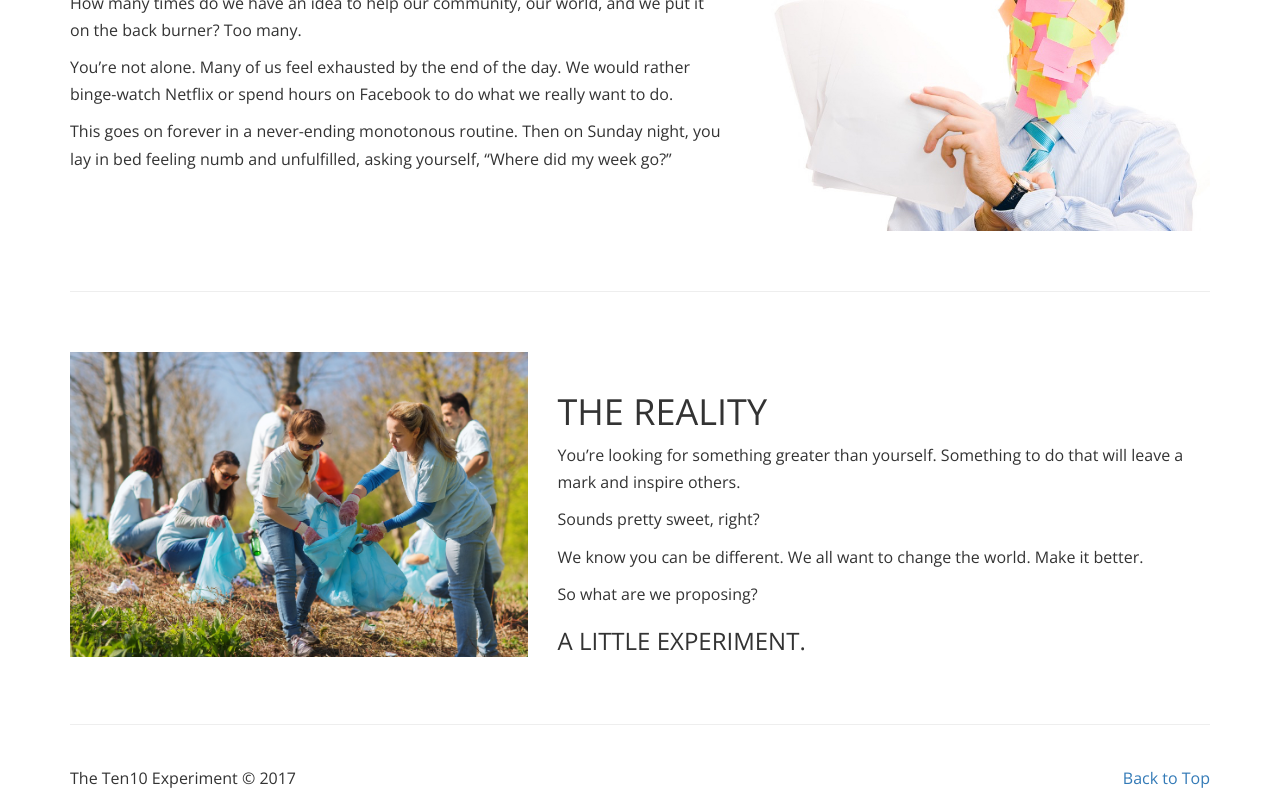
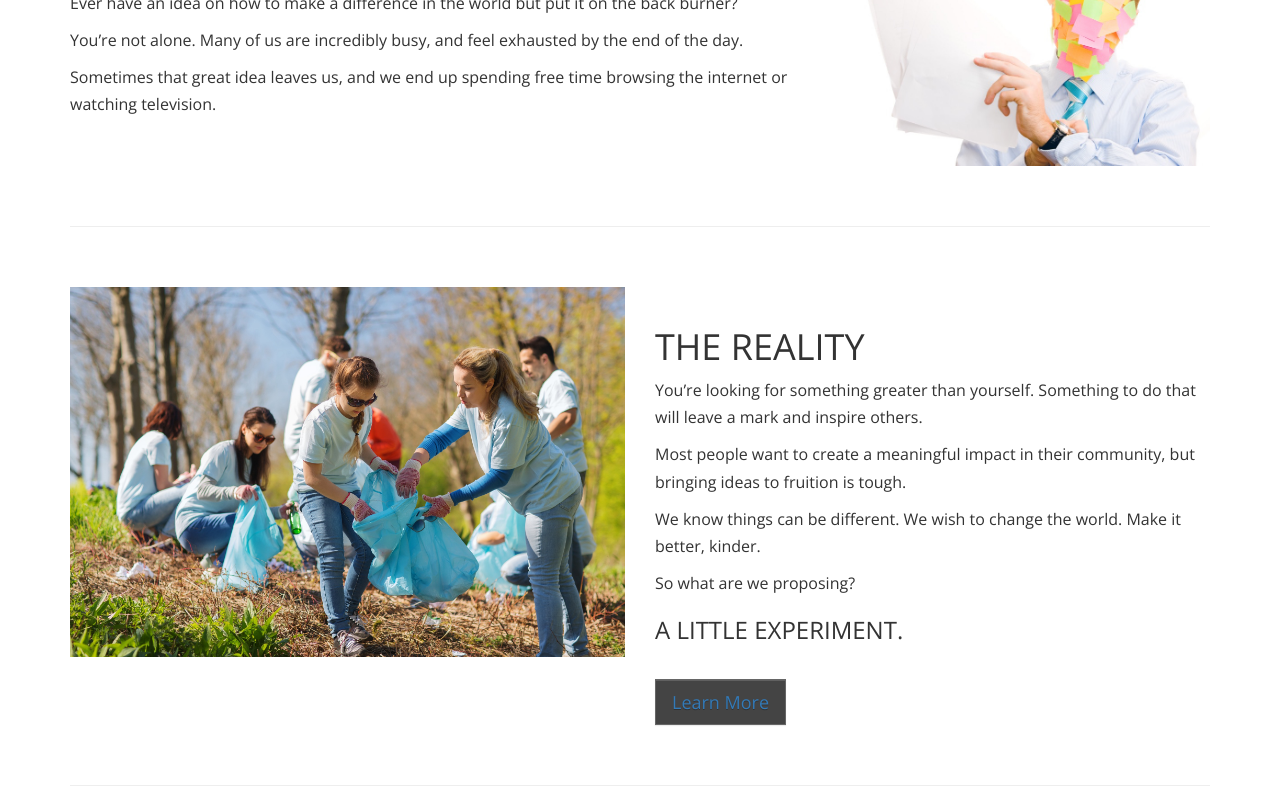
Before and after one commit to JRigelo/Ten10, a plain HTML site: page index.html in a window 1280 px wide. Shown: the part 413-1204 px from the top of the page. Drawn offline with nearby package versions, Linux system fonts and the light colour scheme.

Commit message:
upgrade content

```diff
--- a/index.html
+++ b/index.html
@@ -41,36 +41,45 @@
         <div class="jumbotron">
         <div class="container top">
         <h1>Creating a Better World</h1>
-        <h3>With the help from good friends</h3>
+        <h3>With help from good friends</h3>
         </div>
         </div>
     </header>
     <div class="container sec">
         <div class="row">
-        <div class="col-md-7 main-space">
+        <div class="col-md-8 main-space">
         <h2 class="main-head">Does This Sound Familiar?</h2>
-        <p>How many times do we have an idea to help our community, our world, and we put it on the back burner? Too many.</p>
-        <p>You’re not alone. Many of us feel exhausted by the end of the day. We would rather binge-watch Netflix or spend hours on Facebook to do what we really want to do.</p>
-        <p>This goes on forever in a never-ending monotonous routine. Then on Sunday night, you lay in bed feeling numb and unfulfilled, asking yourself, “Where did my week go?”</p>
+        <p>Ever have an idea on how to make a difference in the world but put
+           it on the back burner?</p>
+        <p>You’re not alone. Many of us are incredibly busy, and feel exhausted
+           by the end of the day.</p>
+        <p>Sometimes that great idea leaves us, and we end up spending free
+           time browsing the internet or watching television.</p>
         </div>
-        <div class="col-md-5">
+        <div class="col-md-4">
         <img class="featurette-image img-responsive center-block" src="img/too_busy.jpg" width="120%">
         </div>
         </div>
          <hr class="main-divider">
         <div class="row">
-        <div class="col-md-7 col-md-push-5 main-space">
+        <div class="col-md-6 col-md-push-6 main-space">
             <h2 class="second-head">The Reality</h2>
-        <p>You’re looking for something greater than yourself. Something to do that will leave a mark and inspire others.</p>
-        <p>Sounds pretty sweet, right?</p>
-        <p>We know you can be different. We all want to change the world. Make it better.</p>
+        <p>You’re looking for something greater than yourself. Something to do
+           that will leave a mark and inspire others.</p>
+        <p>Most people want to create a meaningful impact in their community,
+           but bringing ideas to fruition is tough.</p>
+        <p>We know things can be different. We wish to change the world.
+           Make it better, kinder.</p>
         <p>So what are we proposing?</p>
         <h3>A little experiment.</h3>
+        <button type="button" class="btn btn-lg btn-default">
+        <a href="starthere.html">Learn More</a></button>
         </div>
-        <div class="col-md-5 col-md-pull-7">
+        <div class="col-md-6 col-md-pull-6">
         <img class="featurette-image img-responsive center-block" src="img/cleaning_park.jpg">
         </div>
         </div>
+
     <hr class="footer-divider">
     <footer>
     <p class="pull-right">
```
